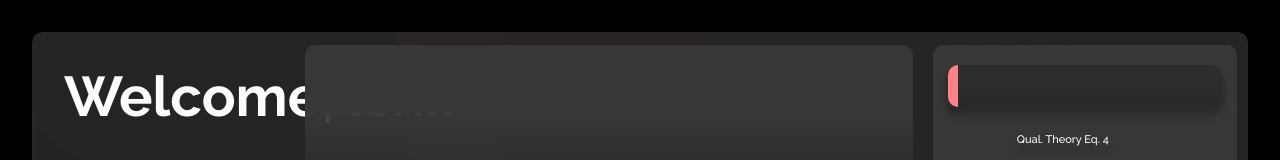
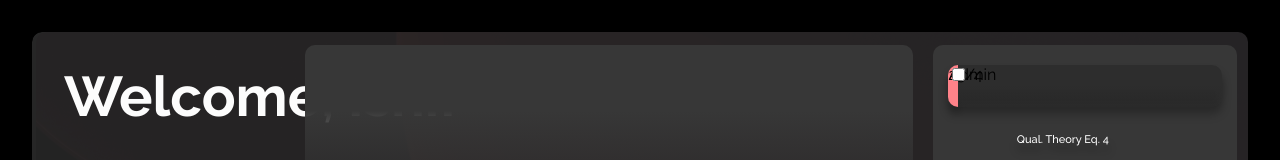
Before and after one commit to malarkey02/inypt-dash, a React (Create React App) app: page / in a window 1280 px wide. Shown: the top 160 px of the page. Built offline with nearby package versions, Linux system fonts and the light colour scheme.

Commit message:
task enrty complete

```diff
--- a/src/components/internalComp/task-list-entry.jsx
+++ b/src/components/internalComp/task-list-entry.jsx
@@ -9,6 +9,9 @@ function Taskentry(props) {
         style={{ backgroundColor: props.banner }}
       ></div>
       <div className="task-name">{props.task}</div>
+      <div className="task-owner">{props.owner}</div>
+      <div className="task-due">{props.due}</div>
+      <input type="checkbox" name="task-done" id="task-list-check" />
     </div>
   );
 }
--- a/src/components/tasklist.jsx
+++ b/src/components/tasklist.jsx
@@ -5,7 +5,12 @@ import Taskentry from "./internalComp/task-list-entry.jsx";
 function Tasklist() {
   return (
     <div className="tasklist">
-      <Taskentry banner="#FF8289" task="Qual. Theory Eq. 4" />
+      <Taskentry
+        banner="#FF8289"
+        task="Qual. Theory Eq. 4"
+        owner="Admin"
+        due="25/4"
+      />
     </div>
   ); //pass props... somehow
 }
```
